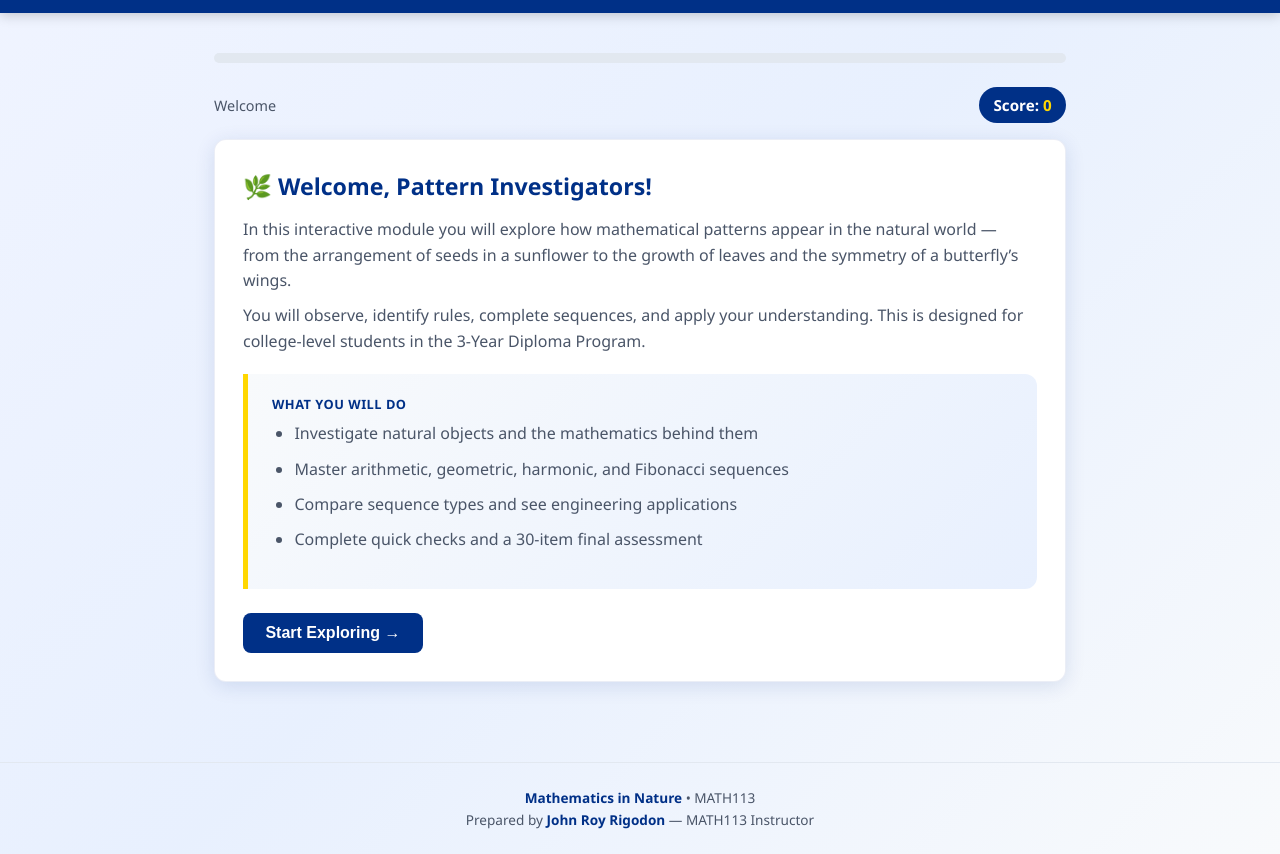
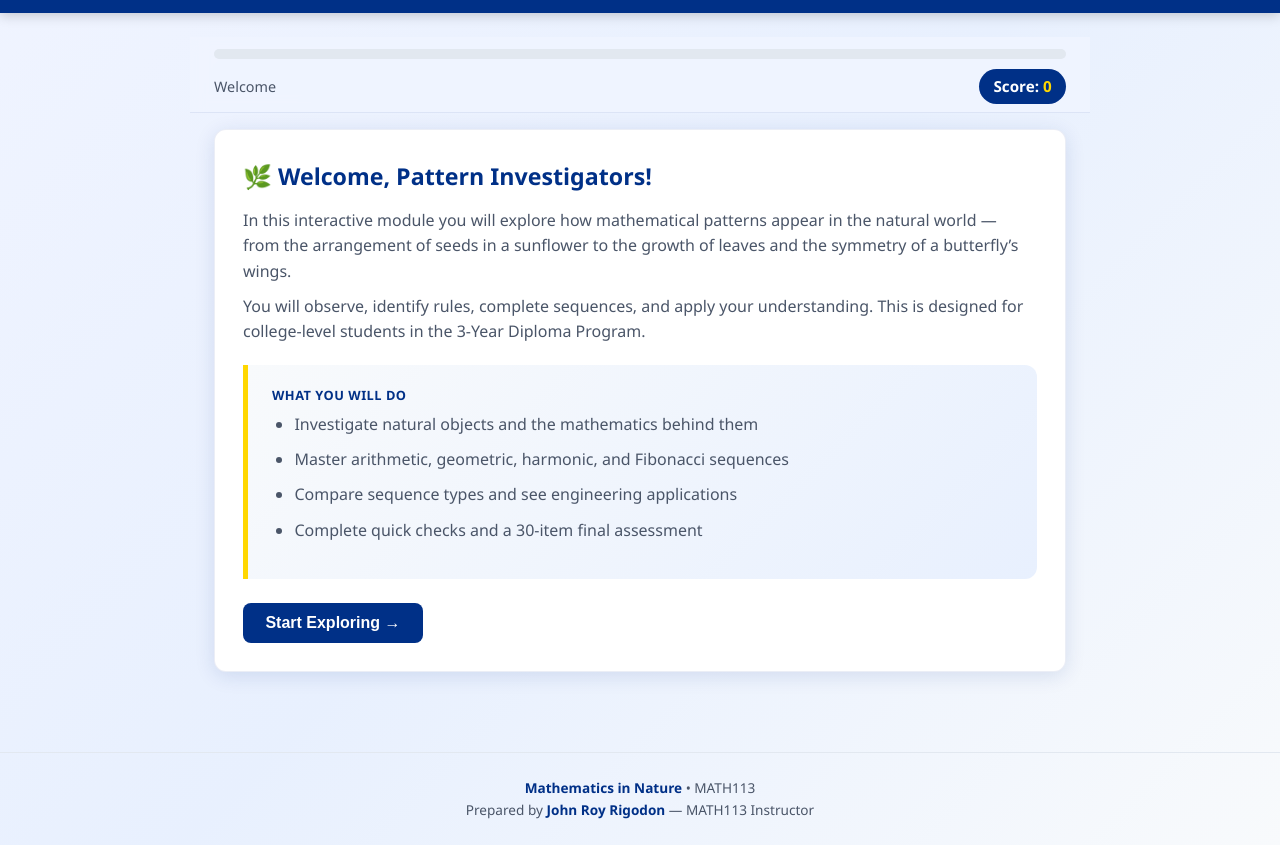
Before and after one commit to rigodonjohnroy17-dev/MATH113---Math-in-the-Modern-World, a plain HTML site: page index.html in a window 1280 px wide. Shown: the part 77-931 px from the top of the page. Drawn offline with Linux system fonts and the light colour scheme.

Commit message:
Update index.html

```diff
--- a/index.html
+++ b/index.html
@@ -192,12 +192,25 @@
       margin-top: 1.5rem;
     }
 
-    /* Progress bar */
+    /* Sticky progress bar section */
+    .progress-sticky {
+      position: sticky;
+      top: 72px; /* sits below the header */
+      z-index: 90;
+      background: rgba(240, 244, 255, 0.95);
+      backdrop-filter: blur(8px);
+      padding: 0.75rem 0 0.5rem;
+      margin: 0 -1.5rem 1rem;
+      padding-left: 1.5rem;
+      padding-right: 1.5rem;
+      border-bottom: 1px solid rgba(0, 48, 135, 0.08);
+    }
+
     .progress-container {
       background: #e2e8f0;
       border-radius: 999px;
       height: 10px;
-      margin: 1rem 0 1.5rem;
+      margin: 0 0 0.6rem;
       overflow: hidden;
     }
 
@@ -207,6 +220,12 @@
       border-radius: 999px;
       transition: width 0.4s ease;
       width: 0%;
+    }
+
+    .progress-info {
+      display: flex;
+      justify-content: space-between;
+      align-items: center;
     }
 
     /* Object selection cards */
@@ -451,6 +470,12 @@
       .card {
         padding: 1.25rem;
       }
+      .progress-sticky {
+        top: 110px; /* taller header on mobile */
+        margin: 0 -1rem 1rem;
+        padding-left: 1rem;
+        padding-right: 1rem;
+      }
     }
 
     /* Utility */
@@ -479,13 +504,15 @@
   </header>
 
   <div class="container">
-    <!-- Progress -->
-    <div class="progress-container">
-      <div class="progress-bar" id="progressBar"></div>
-    </div>
-    <div style="display:flex; justify-content:space-between; align-items:center; margin-bottom:1rem;">
-      <span id="sectionLabel" style="font-size:0.9rem; color:var(--text-muted);">Welcome</span>
-      <div class="score-badge">Score: <span id="liveScore">0</span></div>
+    <!-- Sticky Progress + Score -->
+    <div class="progress-sticky">
+      <div class="progress-container">
+        <div class="progress-bar" id="progressBar"></div>
+      </div>
+      <div class="progress-info">
+        <span id="sectionLabel" style="font-size:0.9rem; color:var(--text-muted);">Welcome</span>
+        <div class="score-badge">Score: <span id="liveScore">0</span></div>
+      </div>
     </div>
 
     <!-- ========== SCREEN 0: WELCOME ========== -->
```
